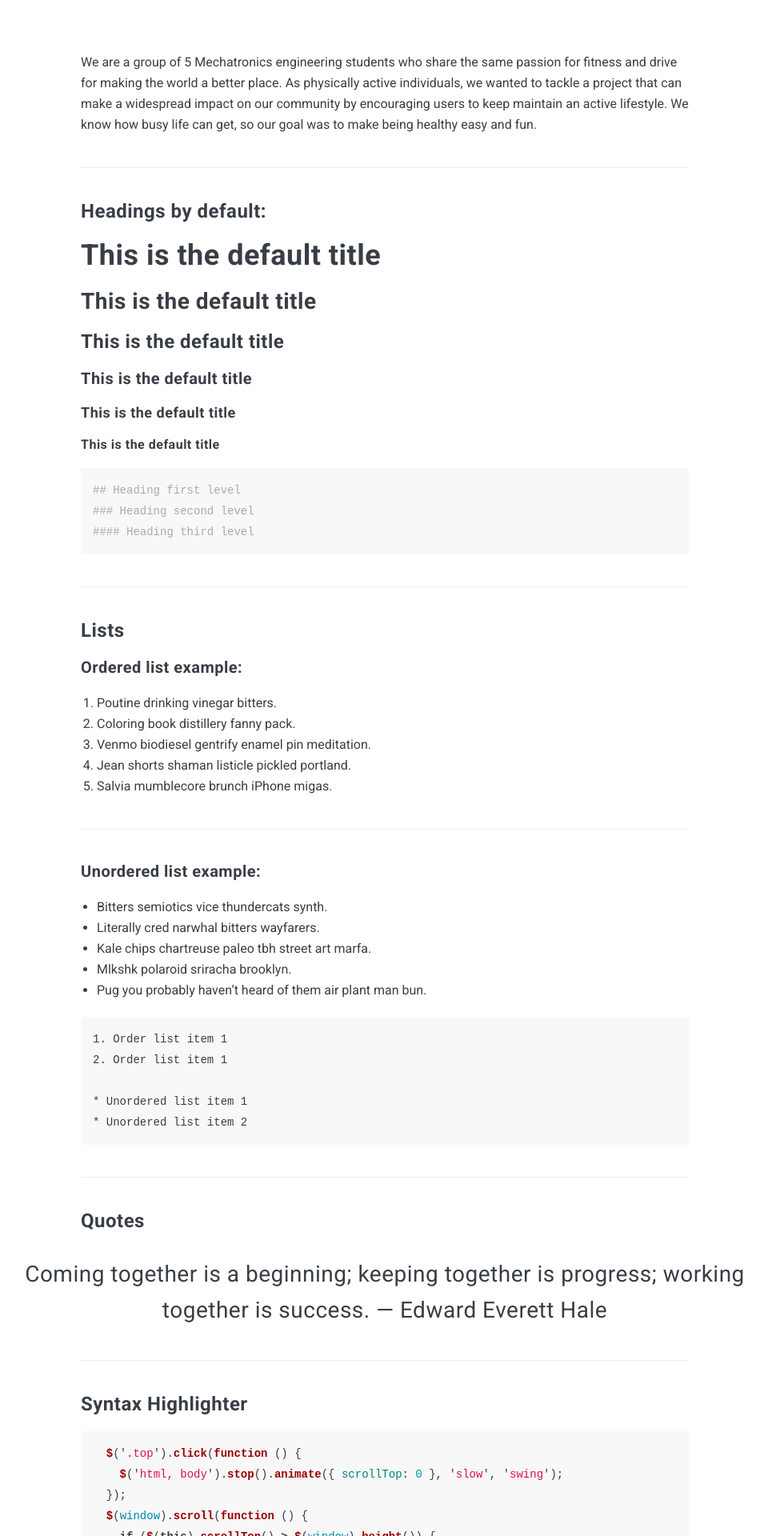
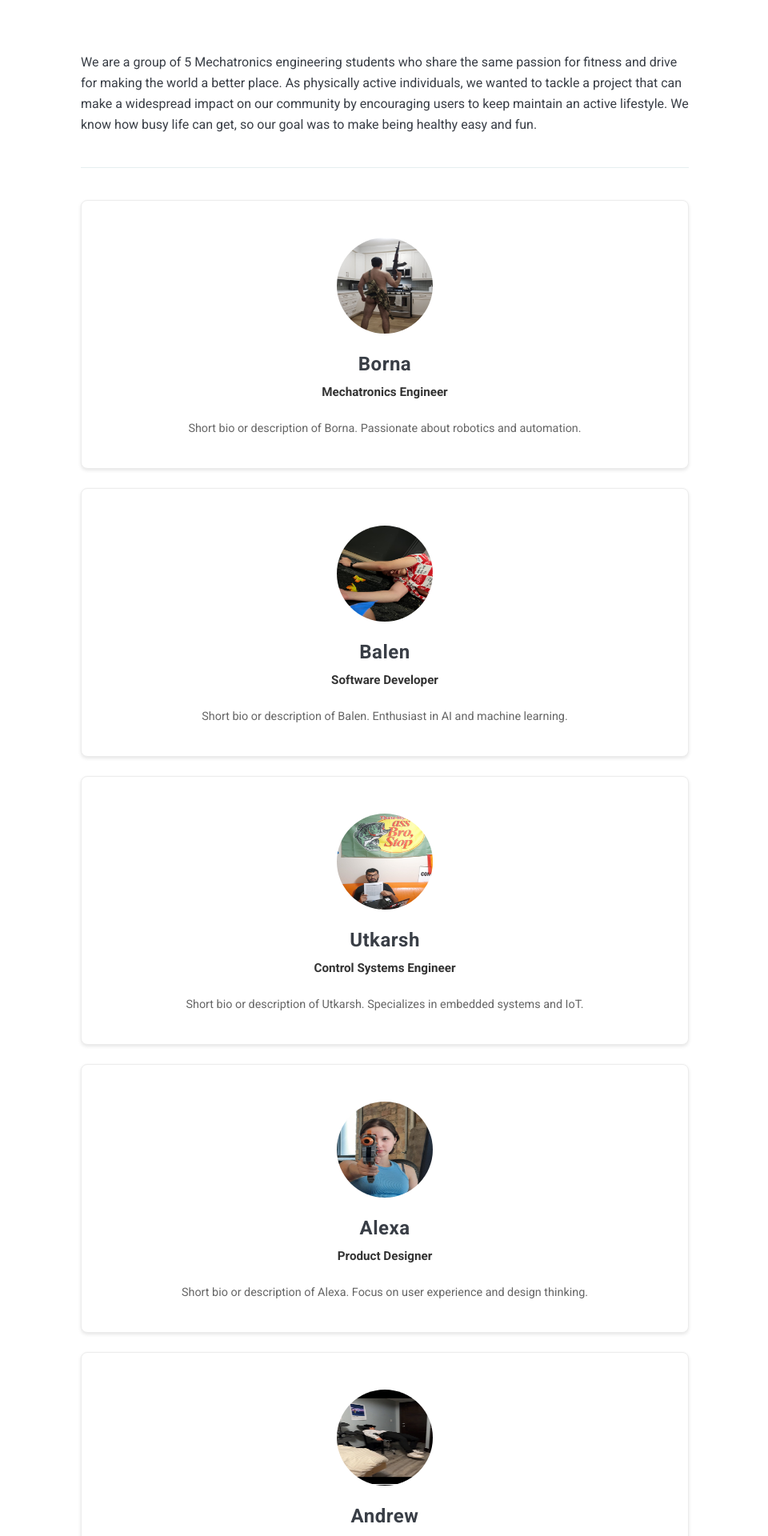
Before and after one commit to andrewseo2001/Olympia, a Jekyll site: the page built from _pages/styleguide.md, in a window 1280 px wide. Shown: the part 926-2846 px from the top of the page at 80% size, without its empty margins (159-1119 px from the left). Built offline with Jekyll 4.4.1, drawn with Linux system fonts in a browser that asks for light colours; nearby versions of some CDN libraries; some of the changed text lies outside the part shown.

Commit message:
added team cards

```diff
--- a/_layouts/default.html
+++ b/_layouts/default.html
@@ -1,5 +1,6 @@
 <!DOCTYPE html>
 <html lang="en">
+
 
 {% include head.html %}
 
--- a/_layouts/page.html
+++ b/_layouts/page.html
@@ -29,3 +29,25 @@ layout: default
 		<!-- end page -->
 	</div>
 </div>
+
+<div class="container">
+	<div class="row">
+	  <!-- begin page -->
+	  <article class="page col col-8 col-t-10 col-m-12">
+		<div class="page__content">
+		  {{ content }} <!-- This renders the content from the Markdown file -->
+		  {% if page.team_members %}
+			{% for member in page.team_members %}
+			  <div class="team-card">
+				<img src="{{ '/images/' | append: member.image | prepend: site.baseurl }}" alt="{{ member.name }}">
+				<h3>{{ member.name }}</h3>
+				<p>{{ member.position }}</p>
+				<p>{{ member.bio }}</p>
+			  </div>
+			{% endfor %}
+		  {% endif %}
+		</div>
+	  </article>
+	  <!-- end page -->
+	</div>
+  </div>
--- a/_pages/styleguide.md
+++ b/_pages/styleguide.md
@@ -3,91 +3,52 @@ layout: page
 title: Who We Are
 permalink: /Team/
 image: Theteam.jpg
+
+
 ---
 
 We are a group of 5 Mechatronics engineering students who share the same passion for fitness and drive for making the world a better place. As physically active individuals, we wanted to tackle a project that can make a widespread impact on our community by encouraging users to keep maintain an active lifestyle. We know how busy life can get, so our goal was to make being healthy easy and fun.
 
 ***
 
-### Headings by default:
+<!-- Team Member 1 Card -->
+<div style="border: 1px solid #ececec; box-shadow: 0 2px 4px rgba(0, 0, 0, 0.1); border-radius: 8px; padding: 16px; margin-bottom: 24px; text-align: center; background-color: white;">
+  <img src="{{ '/images/Borna.JPG' | prepend: site.baseurl }}" alt="Borna" style="width: 120px; height: 120px; border-radius: 60px; margin-bottom: 16px;">
+  <h3 style="margin: 8px 0;">Borna</h3>
+  <p style="font-size: 0.95em; color: #333; font-weight: bold;">Mechatronics Engineer</p>
+  <p style="font-size: 0.9em; color: #666;">Short bio or description of Borna. Passionate about robotics and automation.</p>
+</div>
 
-# This is the default title
-## This is the default title
-### This is the default title
-#### This is the default title
-##### This is the default title
-###### This is the default title
+<!-- Team Member 2 Card -->
+<div style="border: 1px solid #ececec; box-shadow: 0 2px 4px rgba(0, 0, 0, 0.1); border-radius: 8px; padding: 16px; margin-bottom: 24px; text-align: center; background-color: white;">
+  <img src="{{ '/images/Balen.JPG' | prepend: site.baseurl }}" alt="Balen" style="width: 120px; height: 120px; border-radius: 60px; margin-bottom: 16px;">
+  <h3 style="margin: 8px 0;">Balen</h3>
+  <p style="font-size: 0.95em; color: #333; font-weight: bold;">Software Developer</p>
+  <p style="font-size: 0.9em; color: #666;">Short bio or description of Balen. Enthusiast in AI and machine learning.</p>
+</div>
 
-{% highlight markdown %}
-## Heading first level
-### Heading second level
-#### Heading third level
-{% endhighlight %}
+<!-- Team Member 3 Card -->
+<div style="border: 1px solid #ececec; box-shadow: 0 2px 4px rgba(0, 0, 0, 0.1); border-radius: 8px; padding: 16px; margin-bottom: 24px; text-align: center; background-color: white;">
+  <img src="{{ '/images/Utkarsh.JPG' | prepend: site.baseurl }}" alt="Utkarsh" style="width: 120px; height: 120px; border-radius: 60px; margin-bottom: 16px;">
+  <h3 style="margin: 8px 0;">Utkarsh</h3>
+  <p style="font-size: 0.95em; color: #333; font-weight: bold;">Control Systems Engineer</p>
+  <p style="font-size: 0.9em; color: #666;">Short bio or description of Utkarsh. Specializes in embedded systems and IoT.</p>
+</div>
+
+<!-- Team Member 4 Card -->
+<div style="border: 1px solid #ececec; box-shadow: 0 2px 4px rgba(0, 0, 0, 0.1); border-radius: 8px; padding: 16px; margin-bottom: 24px; text-align: center; background-color: white;">
+  <img src="{{ '/images/Alexa.JPG' | prepend: site.baseurl }}" alt="Alexa" style="width: 120px; height: 120px; border-radius: 60px; margin-bottom: 16px;">
+  <h3 style="margin: 8px 0;">Alexa</h3>
+  <p style="font-size: 0.95em; color: #333; font-weight: bold;">Product Designer</p>
+  <p style="font-size: 0.9em; color: #666;">Short bio or description of Alexa. Focus on user experience and design thinking.</p>
+</div>
+
+<!-- Team Member 4 Card -->
+<div style="border: 1px solid #ececec; box-shadow: 0 2px 4px rgba(0, 0, 0, 0.1); border-radius: 8px; padding: 16px; margin-bottom: 24px; text-align: center; background-color: white;">
+  <img src="{{ '/images/Andrew.JPEG' | prepend: site.baseurl }}" alt="Alexa" style="width: 120px; height: 120px; border-radius: 60px; margin-bottom: 16px;">
+  <h3 style="margin: 8px 0;">Andrew</h3>
+  <p style="font-size: 0.95em; color: #333; font-weight: bold;">Product Designer</p>
+  <p style="font-size: 0.9em; color: #666;">Short bio or description of Alexa. Focus on user experience and design thinking.</p>
+</div>
 
 ***
-
-### Lists
-
-#### Ordered list example:
-
-1. Poutine drinking vinegar bitters.
-2. Coloring book distillery fanny pack.
-3. Venmo biodiesel gentrify enamel pin meditation.
-4. Jean shorts shaman listicle pickled portland.
-5. Salvia mumblecore brunch iPhone migas.
-
-***
-
-#### Unordered list example:
-
-* Bitters semiotics vice thundercats synth.
-* Literally cred narwhal bitters wayfarers.
-* Kale chips chartreuse paleo tbh street art marfa.
-* Mlkshk polaroid sriracha brooklyn.
-* Pug you probably haven't heard of them air plant man bun.
-
-{% highlight markdown %}
-1. Order list item 1
-2. Order list item 1
-
-* Unordered list item 1
-* Unordered list item 2
-{% endhighlight %}
-
-***
-
-### Quotes
-
-> Coming together is a beginning; keeping together is progress; working together is success. — Edward Everett Hale
-
-***
-
-### Syntax Highlighter
-
-{% highlight js %}
-  $('.top').click(function () {
-    $('html, body').stop().animate({ scrollTop: 0 }, 'slow', 'swing');
-  });
-  $(window).scroll(function () {
-    if ($(this).scrollTop() > $(window).height()) {
-      $('.top').addClass("top-active");
-    } else {
-      $('.top').removeClass("top-active");
-    };
-  });
-{% endhighlight %}
-
-***
-
-### Videos
-
-<iframe src="https://www.youtube.com/embed/iWowJBRMtpc" frameborder="0" allowfullscreen></iframe>
-
-***
-
-### Images
-
-![]({{site.baseurl}}/images/09.jpg)
-*Backyard*
-
-***
--- a/_sass/4-layouts/_page.scss
+++ b/_sass/4-layouts/_page.scss
@@ -17,6 +17,34 @@
     }
   }
 }
+// _team.scss
+
+.team-card {
+  display: flex;
+  flex-direction: column;
+  align-items: center;
+  border: 1px solid #ddd;
+  border-radius: 4px;
+  padding: 1rem;
+  margin-bottom: 1rem;
+  background: #f9f9f9;
+}
+
+.team-card img {
+  width: 100px;
+  height: 100px;
+  border-radius: 50%;
+  margin-bottom: 1rem;
+}
+
+.team-card h3 {
+  margin: 0.5rem 0;
+}
+
+.team-card p {
+  text-align: center;
+}
+
 
 .page__head {
 
```
Also changed, not shown: images/Andrew.JPEG (added).
